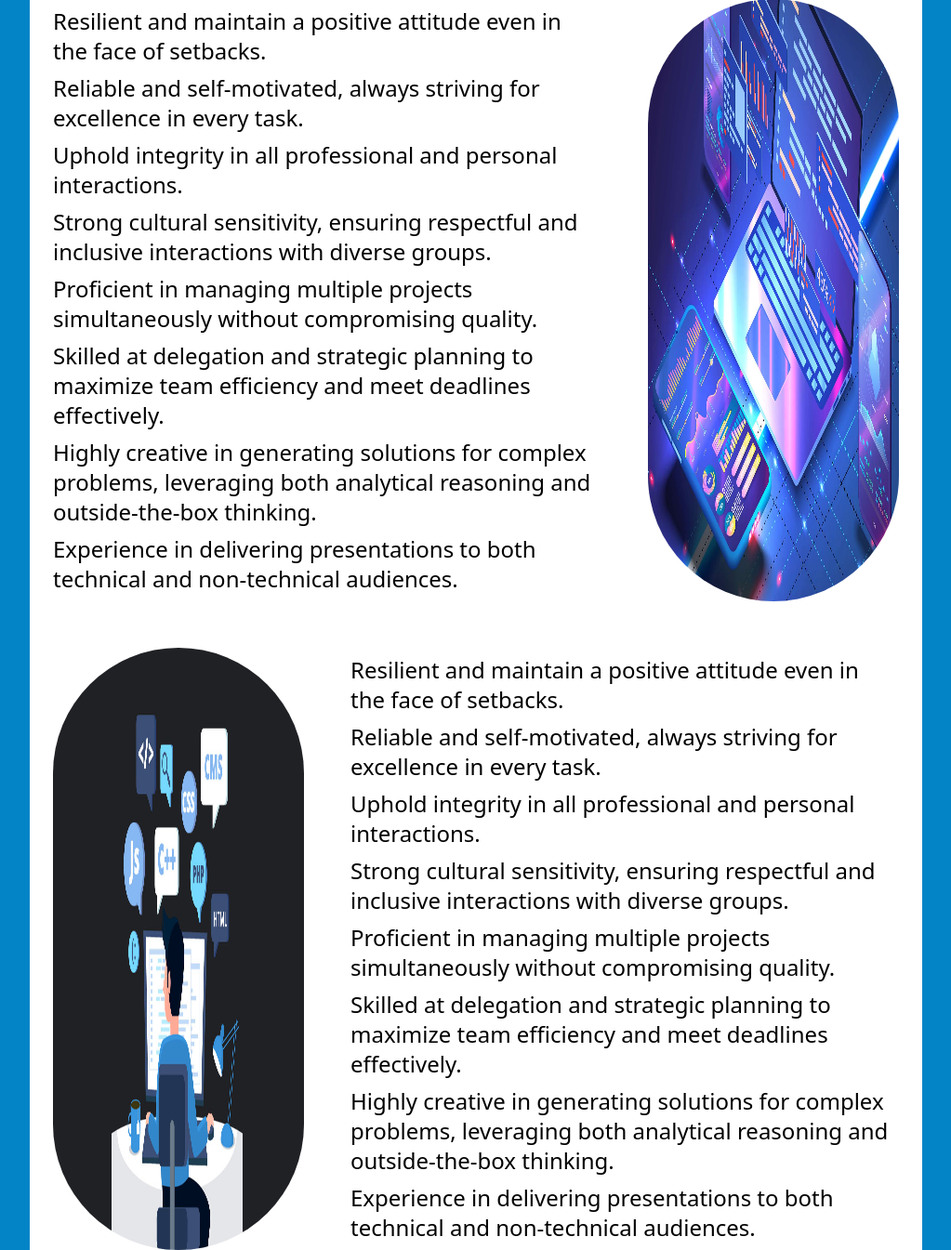
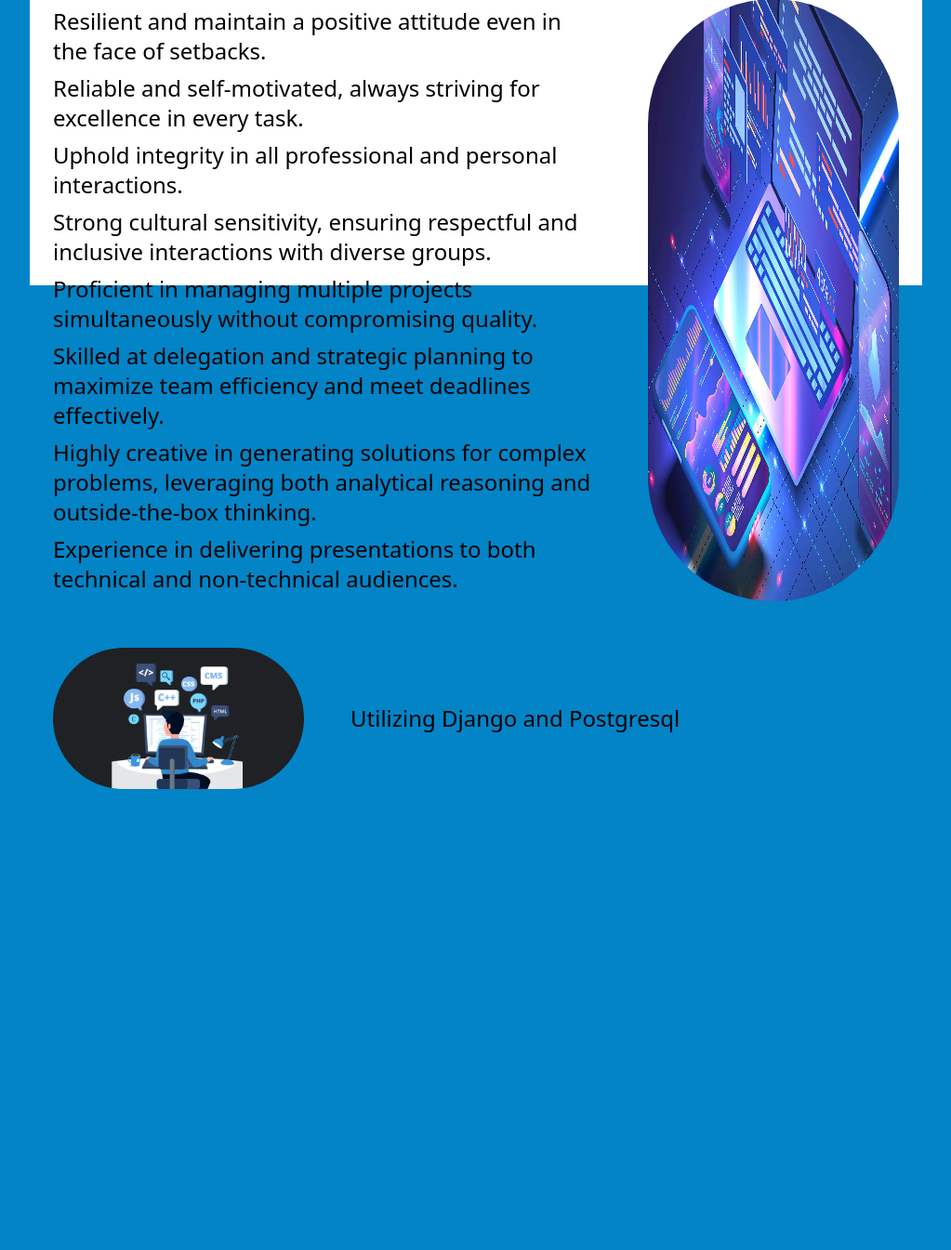
Before and after one commit to C-Metcalf/Portfolio, a Django app: page / in a window 1280 px wide. Shown: the part 493-1838 px from the top of the page at 93% size, without its empty margins (128-1151 px from the left). After the commit the page ends 1342 px from the top, so only its background shows below. Run offline with Django 5.2, Linux system fonts and the light colour scheme; some libraries are stand-ins or nearby versions.

Commit message:
small add

```diff
--- a/portfolio/templates/website/index2.html
+++ b/portfolio/templates/website/index2.html
@@ -1,4 +1,4 @@
-{% load static %}
+`{% load static %}
 <!DOCTYPE html>
 <html lang="en">
 <head>
@@ -45,19 +45,11 @@
             </div>
             <div class="flex items-center px-[25px] laptop:col-span-2">
                 <ul>
-                    <li class="text-2xl my-2 hover:font-bold">Resilient and maintain a positive attitude even in the face of setbacks.</li>
-                    <li class="text-2xl my-2 hover:font-bold">Reliable and self-motivated, always striving for excellence in every task.</li>
-                    <li class="text-2xl my-2 hover:font-bold">Uphold integrity in all professional and personal interactions.</li>
-                    <li class="text-2xl my-2 hover:font-bold">Strong cultural sensitivity, ensuring respectful and inclusive interactions with diverse groups.</li>
-                    <li class="text-2xl my-2 hover:font-bold">Proficient in managing multiple projects simultaneously without compromising quality.</li>
-                    <li class="text-2xl my-2 hover:font-bold">Skilled at delegation and strategic planning to maximize team efficiency and meet deadlines effectively.</li>
-                    <li class="text-2xl my-2 hover:font-bold">Highly creative in generating solutions for complex problems, leveraging both analytical reasoning and outside-the-box thinking.</li>
-                    <li class="text-2xl my-2 hover:font-bold">Experience in delivering presentations to both technical and non-technical audiences.</li>
+                    <li class="text-2xl my-2 hover:font-bold">Utilizing Django and Postgresql</li>
                 </ul>
             </div>
-
         </div>
     </div>
 <script src="https://cdnjs.cloudflare.com/ajax/libs/flowbite/2.3.0/flowbite.min.js"></script>
 </body>
-</html>
+</html>`
```
